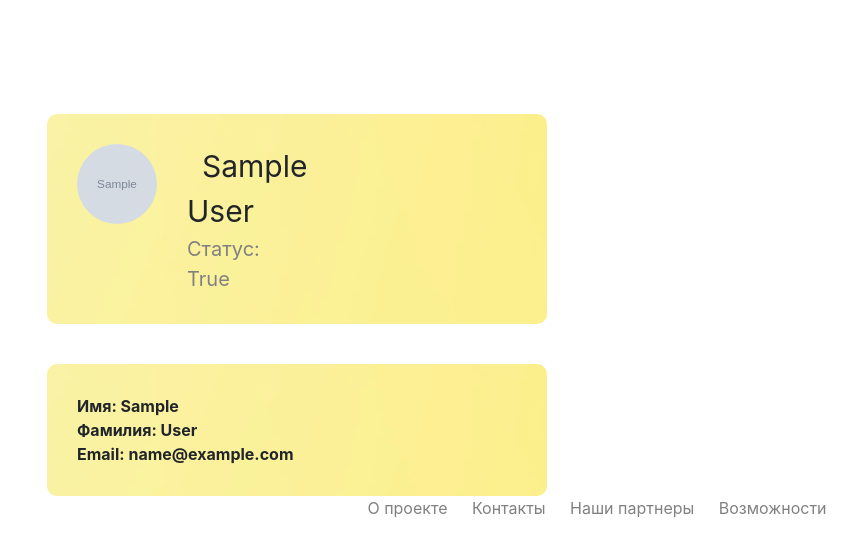
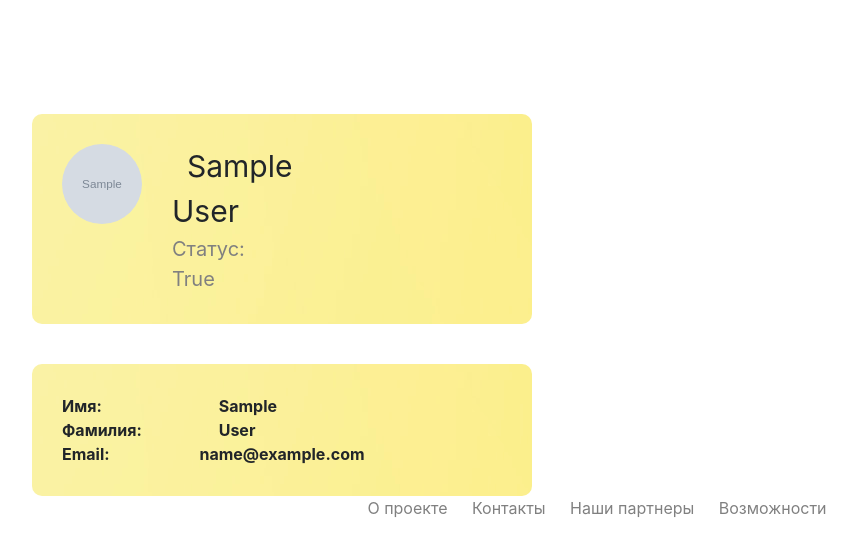
Before and after one commit to mar4elkin/SelectelHackaton, a Django app: page /member/ in a window 1280 px wide. Shown: the part 111-667 px from the top of the page, without its empty margins (53-910 px from the left). Run offline with Django 3.2, Linux system fonts and the light colour scheme; a user stored in the database is signed in; tables that the repository leaves empty hold one stand-in row (values such as "Sample post"); grey boxes marked "Sample" are stand-in pictures; some libraries are stand-ins or nearby versions.

Commit message:
fix(templates): работа над member index

```diff
--- a/selectelhackaton/templates/member/member-index.html
+++ b/selectelhackaton/templates/member/member-index.html
@@ -13,7 +13,7 @@
   <!---->
   <div class="row">
   <div style="margin-top:40px;" class="container">
-    <div class="col-lg-12">
+    <div class=".col-6 .col-md-4">
       <div class="mainInformation">
           <div class="row">
               <div class="col">
@@ -35,16 +35,22 @@
   <!--  -->
 
   <div style="margin-top:40px;" class="container">
-    <div class="col-lg-12">
+    <div class=".col-6 .col-md-4">
       <div class="mainInformation">
           <div class="row">
-            <div class="col"><strong>Имя: {{user.first_name}}</strong></div>
+            <div class="col"><strong>Имя:</strong></div>
+            <div class="col"><strong>{{user.first_name}}</strong></div>
+            <div class="col"></div>
           </div>
           <div class="row">
-            <div class="col"><strong>Фамилия: {{user.last_name}}</strong></div>
+            <div class="col"><strong>Фамилия:</strong></div>
+            <div class="col"><strong>{{user.last_name}}</strong></div>
+            <div class="col"></div>
           </div>
           <div class="row">
-            <div class="col"><strong>Email: {{user.email}}</strong></div>
+            <div class="col"><strong>Email:</strong></div>
+            <div class="col"><strong>{{user.email}}</strong></div>
+            <div class="col"></div>
           </div>
       </div>
     </div>
```
